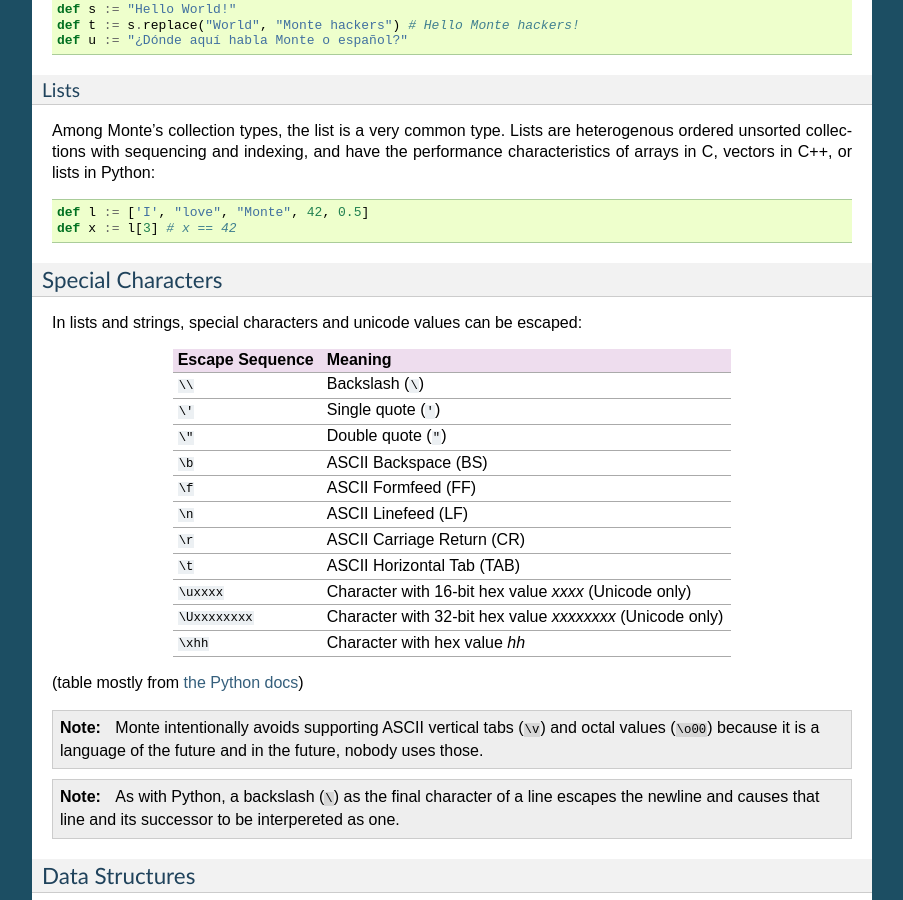
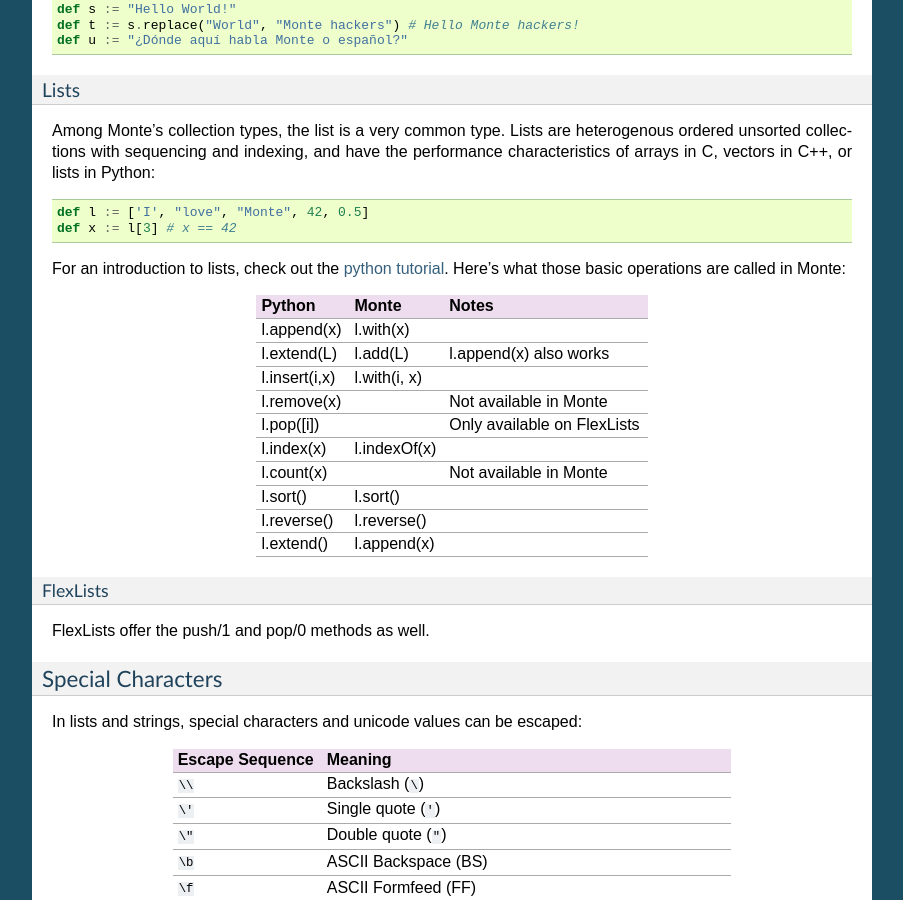
Before and after one commit to monte-language/monte, a Sphinx documentation site: the page built from docs/source/intro.rst, in a window 1280 px wide and 900 px high, scrolled down 3720 px. Shown: the whole window, without its empty margins (198-1101 px from the left). Built offline with Sphinx 7.4.7, drawn with Linux system fonts in a browser that asks for light colours; pages that are not in the unit, such as notebooks, are missing from menus.

Commit message:
Try to be a bit more like the Python tutorial
https://docs.python.org/2/tutorial/datastructures.html

```diff
--- a/docs/source/intro.rst
+++ b/docs/source/intro.rst
@@ -248,6 +248,35 @@ in Python::
     def l := ['I', "love", "Monte", 42, 0.5]
     def x := l[3] # x == 42
 
+
+For an introduction to lists, check out the `python tutorial`_. Here's what
+those basic operations are called in Monte:
+
+.. _python tutorial: https://docs.python.org/2/tutorial/datastructures.html
+
+==============  =============  ==============================
+Python          Monte           Notes
+==============  =============  ==============================
+l.append(x)     l.with(x)
+l.extend(L)     l.add(L)        l.append(x) also works
+l.insert(i,x)   l.with(i, x)
+l.remove(x)                     Not available in Monte
+l.pop([i])                      Only available on FlexLists
+l.index(x)      l.indexOf(x)
+l.count(x)                      Not available in Monte
+l.sort()        l.sort()
+l.reverse()     l.reverse()
+l.extend()      l.append(x)
+==============  =============  ==============================
+
+FlexLists
+*********
+
+FlexLists offer the push/1 and pop/0 methods as well.
+
+
+
+
 Special Characters
 ------------------
 
```
